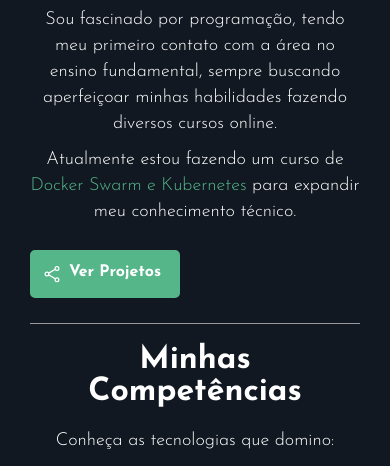
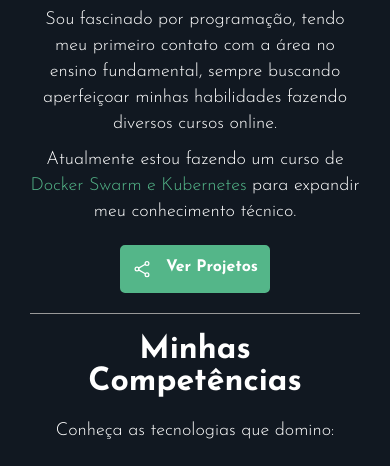
Before and after one commit to MatheusDNielsen/MatheusDNielsen.github.io, a plain HTML site: page index.html in a window 390 px wide. Shown: the part 753-1219 px from the top of the page. Drawn offline with nearby package versions, Linux system fonts and the light colour scheme.

Commit message:
Consertando botão de projetos na versão mobile

```diff
--- a/css/styles.css
+++ b/css/styles.css
@@ -240,8 +240,8 @@
     }
 
     #btn-projects {
-        text-align: center;
-        margin: 20 pix auto;
+        text-align: end;
+        margin: 20px auto;
     }
 
     .skill-box {
```
